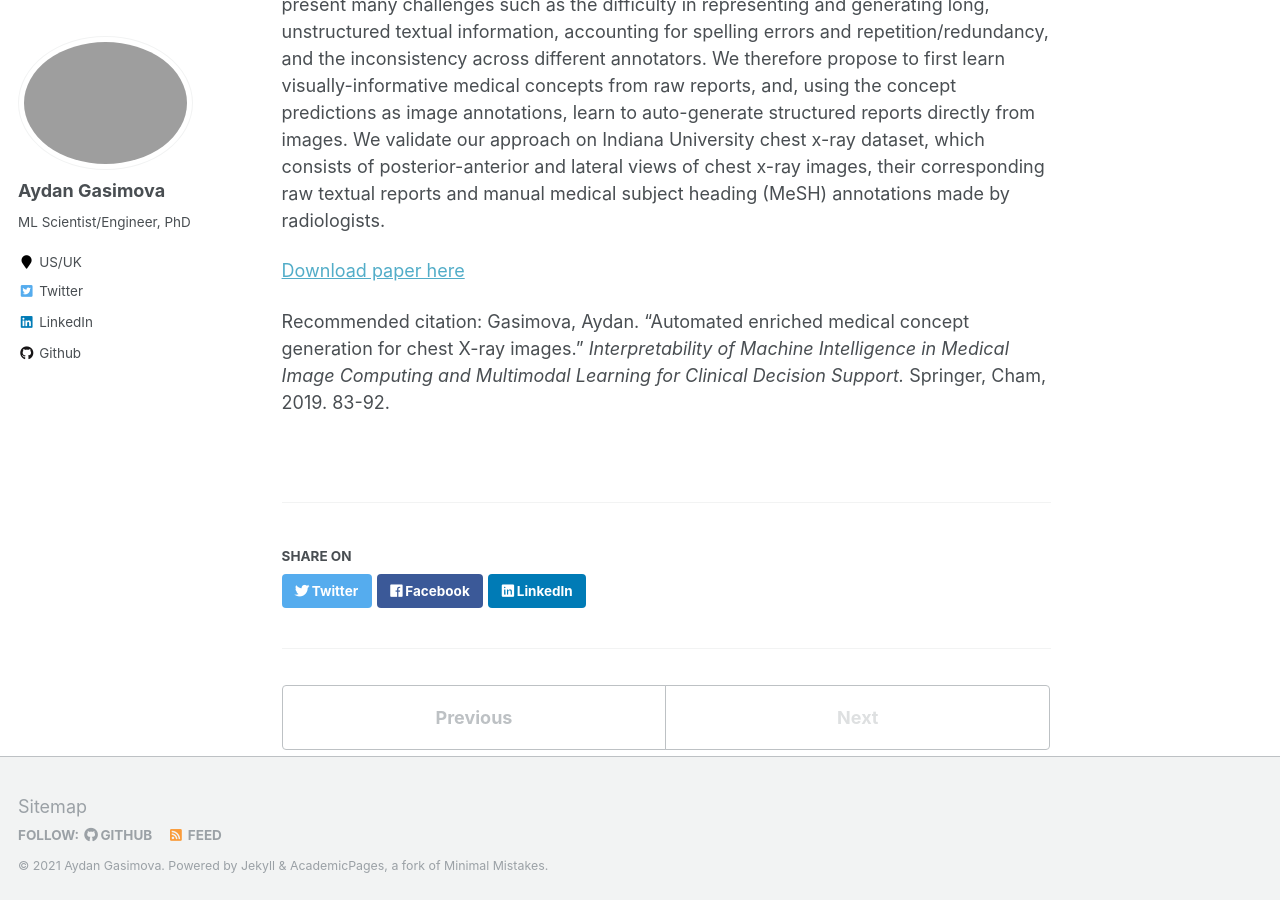
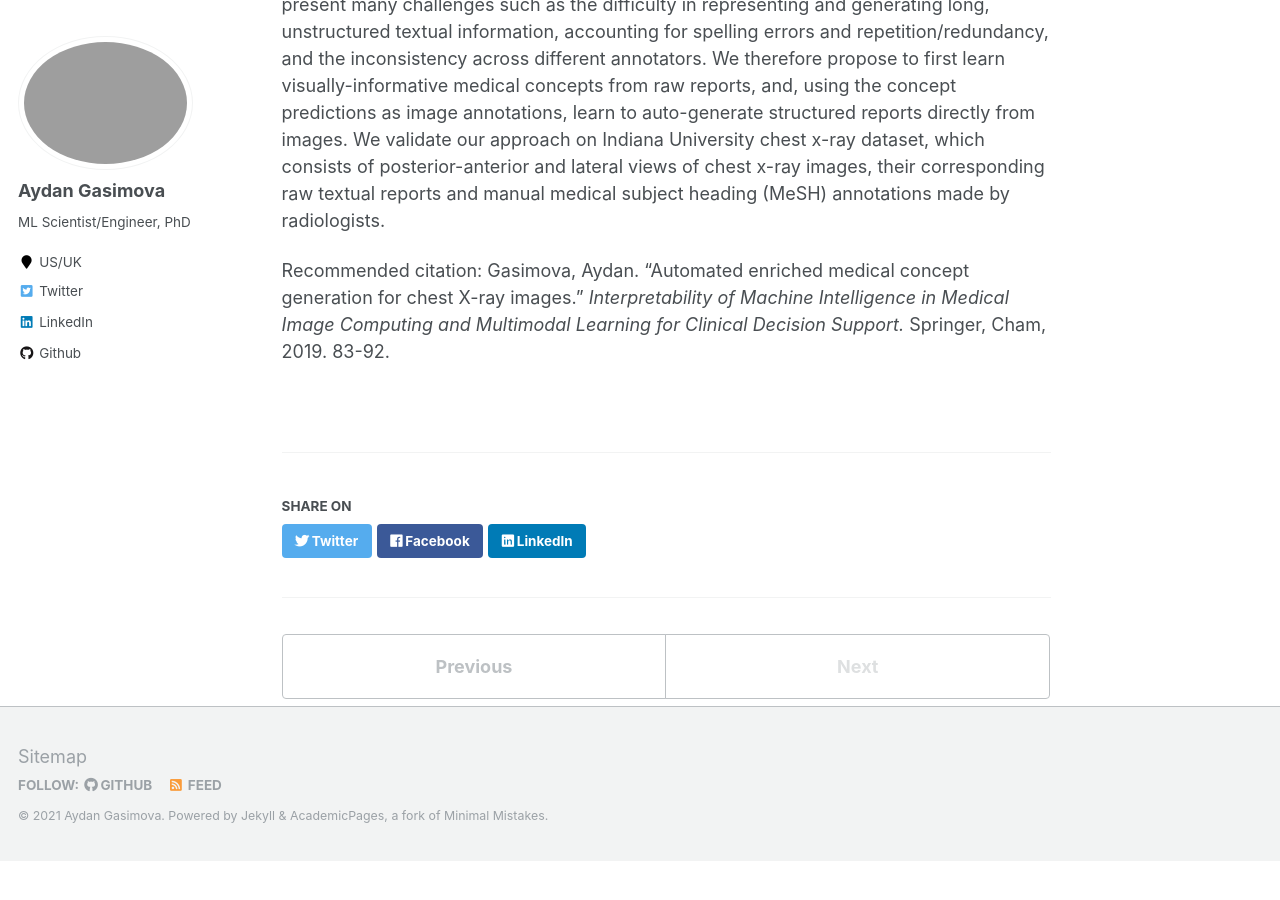
Before and after one commit to kasimayy/kasimayy.github.io, a Jekyll site: the page built from _publications/2019-10-24-paper-title-number-1.md, in a window 1280 px wide and 900 px high, scrolled down 518 px. Built offline with Jekyll 4.4.1, drawn with Linux system fonts in a browser that asks for light colours; after the commit the page ends 1379 px from its top, so only the background shows below that.

Commit message:
Update 2019-10-24-paper-title-number-1.md

```diff
--- a/_publications/2019-10-24-paper-title-number-1.md
+++ b/_publications/2019-10-24-paper-title-number-1.md
@@ -10,6 +10,4 @@ citation: 'Gasimova, Aydan. (2019). &quot;Automated Enriched Medical Concept Gen
 ---
 Decision support tools that rely on supervised learning require large amounts of expert annotations. Using past radiological reports obtained from hospital archiving systems has many advantages as training data above manual single-class labels: they are expert annotations available in large quantities, covering a population-representative variety of pathologies, and they provide additional context to pathology diagnoses, such as anatomical location and severity. Learning to auto-generate such reports from images present many challenges such as the difficulty in representing and generating long, unstructured textual information, accounting for spelling errors and repetition/redundancy, and the inconsistency across different annotators. We therefore propose to first learn visually-informative medical concepts from raw reports, and, using the concept predictions as image annotations, learn to auto-generate structured reports directly from images. We validate our approach on Indiana University chest x-ray dataset, which consists of posterior-anterior and lateral views of chest x-ray images, their corresponding raw textual reports and manual medical subject heading (MeSH) annotations made by radiologists.
 
-[Download paper here](https://link.springer.com/chapter/10.1007/978-3-030-33850-3_10)
-
 Recommended citation: Gasimova, Aydan. "Automated enriched medical concept generation for chest X-ray images." *Interpretability of Machine Intelligence in Medical Image Computing and Multimodal Learning for Clinical Decision Support.* Springer, Cham, 2019. 83-92.
```
